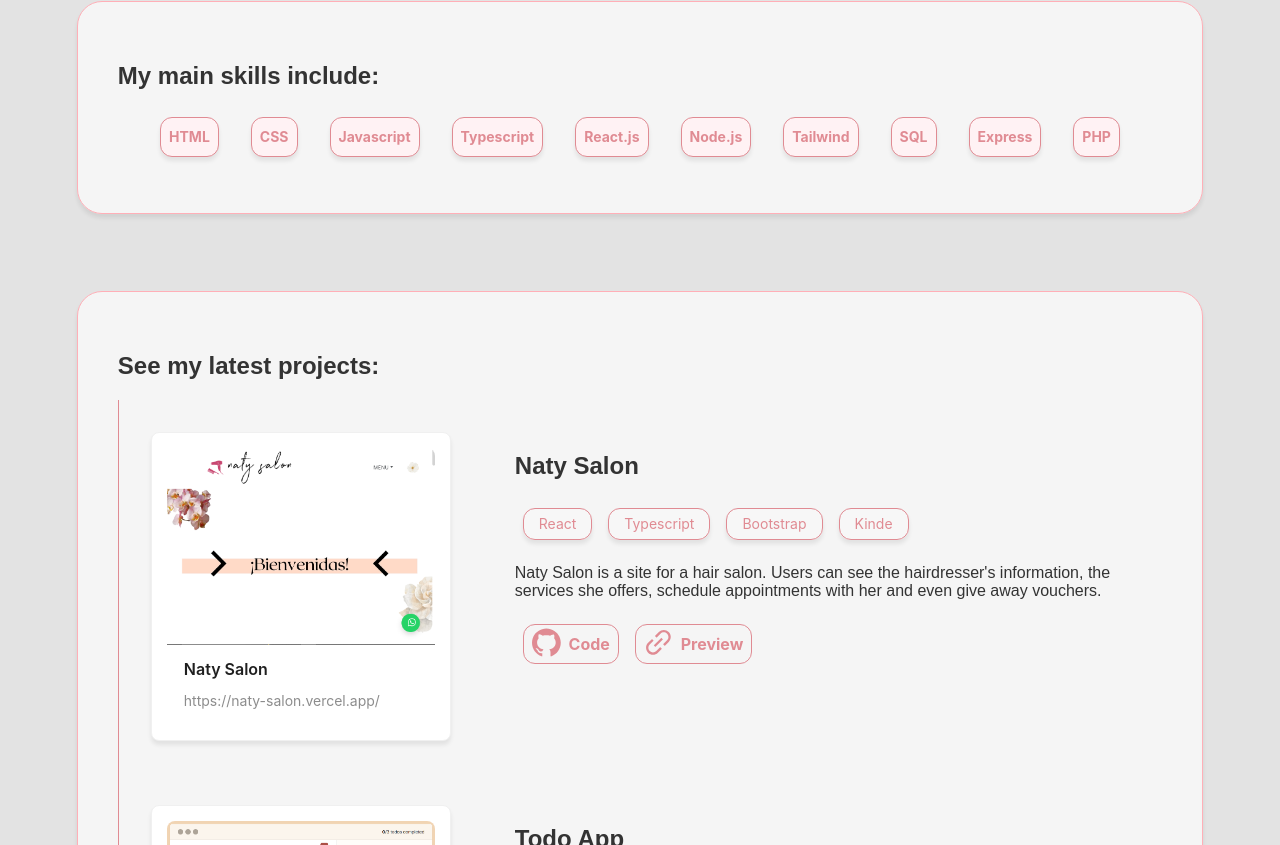
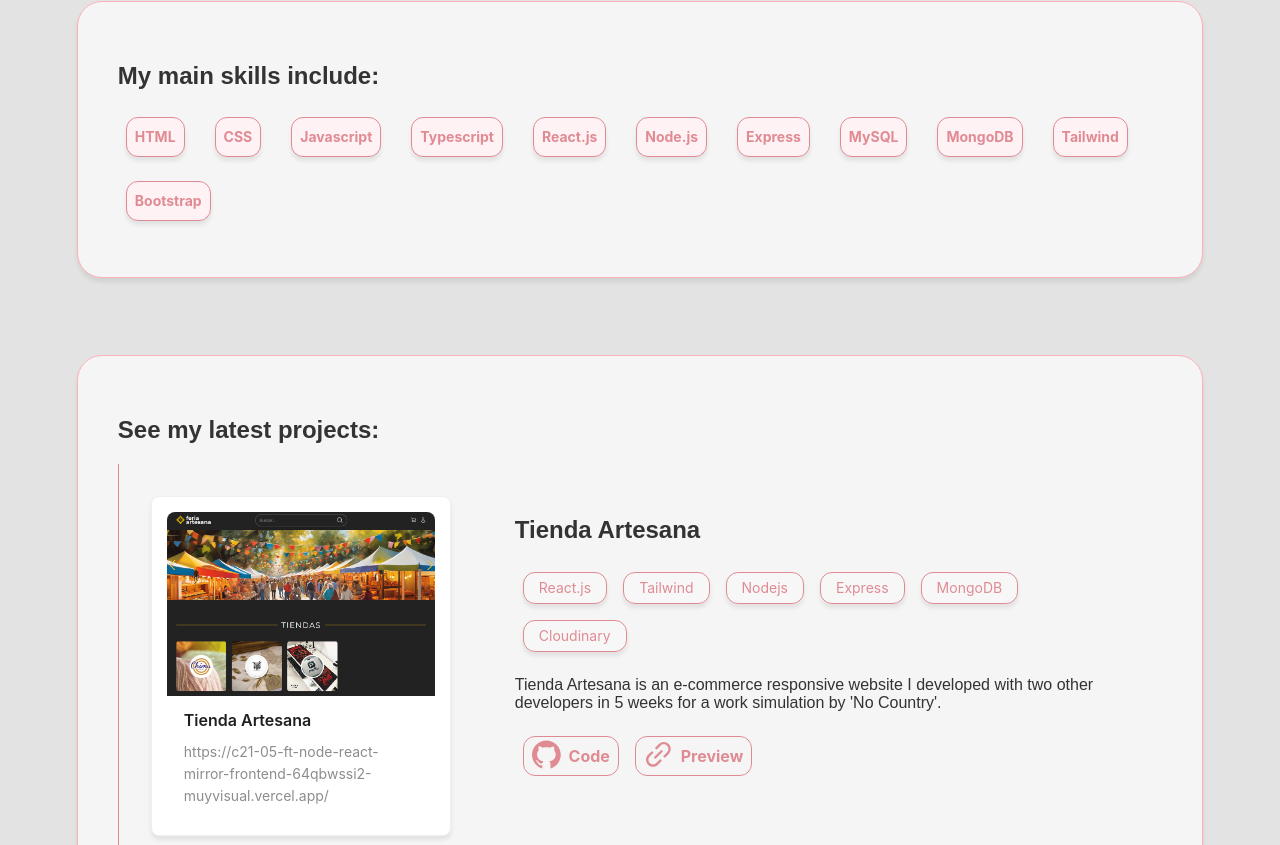
Before and after one commit to CamilaSironi/My-portfolio, a React (Vite) app: page / in a window 1280 px wide. Shown: the part 635-1480 px from the top of the page. Built offline with nearby package versions, Linux system fonts and the light colour scheme.

Commit message:
Add new project

```diff
--- a/src/App.css
+++ b/src/App.css
@@ -78,6 +78,10 @@ body {
 
 .skill-item {
     font-weight: bold;
+}
+
+.skill-item:hover {
+    font-size: 1rem;
 }
 
 .bottom-text {
--- a/src/components/projects.jsx
+++ b/src/components/projects.jsx
@@ -4,6 +4,7 @@ import img1 from "../images/project1.png"
 import img3 from "../images/project3.png"
 import img4 from "../images/project4.png"
 import img5 from "../images/project5.png"
+import img6 from "../images/project6.png"
 import Link from "antd/es/typography/Link"
 import { GithubOutlined, LinkOutlined} from "@ant-design/icons"
 
@@ -13,7 +14,31 @@ function Projects() {
             <h2>See my latest projects:</h2>
             <div className="card-container">
 
-            <div className="card">
+                <div className="card">
+                    <Link href={'https://c21-05-ft-node-react-mirror-frontend-64qbwssi2-muyvisual.vercel.app/'} target="_blank">
+                        <Card
+                            hoverable
+                            bordered={true}
+                            cover={<img alt="example" src={img6} />}
+                            type='flex'
+                        >
+                            <Meta title="Tienda Artesana" description="https://c21-05-ft-node-react-mirror-frontend-64qbwssi2-muyvisual.vercel.app/" />
+                        </Card>
+                    </Link>
+                    <div className="description">
+                        <h2>Tienda Artesana</h2>
+                        <Button className="project-skill" type="primary">React.js</Button>
+                        <Button className="project-skill" type="primary">Tailwind</Button>
+                        <Button className="project-skill" type="primary">Nodejs</Button>
+                        <Button className="project-skill" type="primary">Express</Button>
+                        <Button className="project-skill" type="primary">MongoDB</Button>
+                        <Button className="project-skill" type="primary">Cloudinary</Button>
+                        <p>Tienda Artesana is an e-commerce responsive website I developed with two other developers in 5 weeks for a work simulation by &apos;No Country&apos;.</p>
+                        <Button className="btn" type="link" href="https://github.com/CamilaSironi/" target="_blank" icon={<GithubOutlined/>} size="large">Code</Button>
+                        <Button className="btn" type="link" href="https://c21-05-ft-node-react-mirror-frontend-64qbwssi2-muyvisual.vercel.app/" target="_blank" icon={<LinkOutlined />} size="large">Preview</Button>
+                    </div>
+                </div>
+                <div className="card">
                     <Link href={'https://naty-salon.vercel.app/'} target="_blank">
                         <Card
                             hoverable
--- a/src/components/skills.jsx
+++ b/src/components/skills.jsx
@@ -22,16 +22,19 @@ function Skills() {
             title: 'Node.js',
         },
         {
+            title: 'Express',
+        },
+        {
+            title: 'MySQL',
+        },
+        {
+            title: 'MongoDB',
+        },
+        {
             title: 'Tailwind',
         },
         {
-            title: 'SQL',
-        },
-        {
-            title: 'Express',
-        },
-        {
-            title: 'PHP',
+            title: 'Bootstrap',
         },
       ];
 
@@ -40,7 +43,7 @@ function Skills() {
             <h2>My main skills include:</h2>
             <div className='skill-container'>
                 <List
-                    grid={{gutter: 16}}
+                    grid={{gutter: 14}}
                     dataSource={data}
                     renderItem={(item) => (
                     <List.Item>
```
Also changed, not shown: src/images/project6.png (added).
